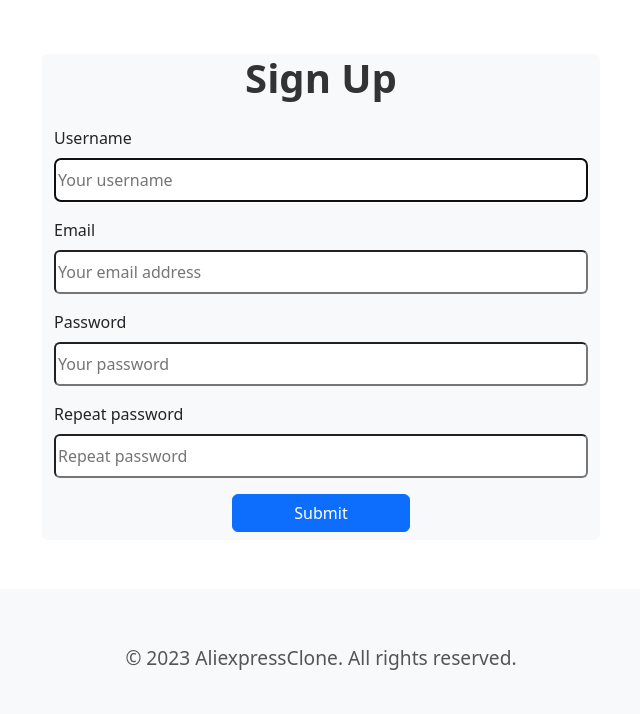
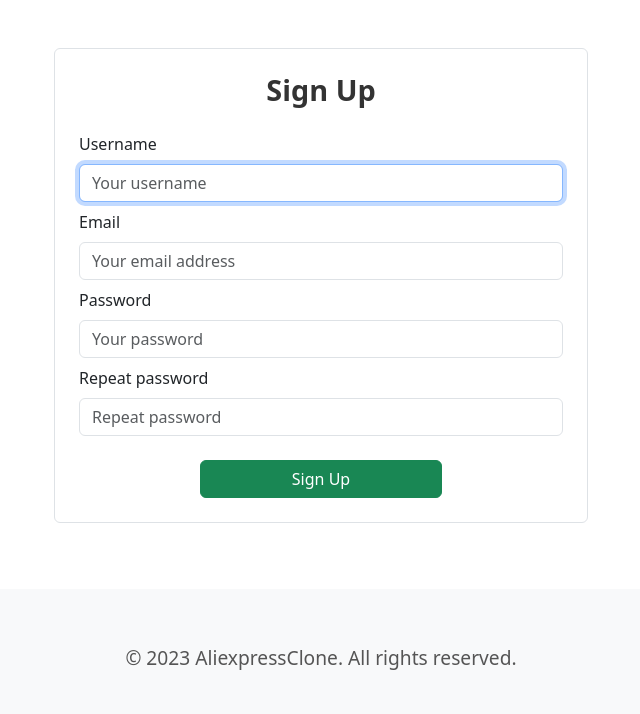
Before and after one commit to Deveno2222/Aliexpress, a Django app: page /signup/ in a window 1280 px wide. Shown: the part 86-800 px from the top of the page, without its empty margins (319-959 px from the left). Run offline with Django 4.2, Linux system fonts and the light colour scheme.

Commit message:
modified login and signup

```diff
--- a/core/forms.py
+++ b/core/forms.py
@@ -5,11 +5,11 @@ from django.contrib.auth.models import User
 class LoginForm(AuthenticationForm):
   username = forms.CharField(widget=forms.TextInput(attrs={
     'placeholder': 'Your username',
-    'class': 'w-100 py-2 px-6 rounded'
+    'class': 'form-control'
   }))
   password = forms.CharField(widget=forms.PasswordInput(attrs={
     'placeholder': 'Your password',
-    'class': 'w-100 py-2 px-6 rounded'
+    'class': 'form-control'
   }))
 
 class SignUpForm(UserCreationForm):
@@ -19,17 +19,17 @@ class SignUpForm(UserCreationForm):
 
   username = forms.CharField(widget=forms.TextInput(attrs={
     'placeholder': 'Your username',
-    'class': 'w-100 py-2 px-6 rounded'
+    'class': 'form-control'
   }))
   email = forms.CharField(widget=forms.EmailInput(attrs={
     'placeholder': 'Your email address',
-    'class': 'w-100 py-2 px-6 rounded'
+    'class': 'form-control'
   }))
   password1 = forms.CharField(widget=forms.PasswordInput(attrs={
     'placeholder': 'Your password',
-    'class': 'w-100 py-2 px-6 rounded'
+    'class': 'form-control'
   }))
   password2 = forms.CharField(widget=forms.PasswordInput(attrs={
     'placeholder': 'Repeat password',
-    'class': 'w-100 py-2 px-6 rounded'
+    'class': 'form-control'
   }))
--- a/core/templates/core/signup.html
+++ b/core/templates/core/signup.html
@@ -3,48 +3,49 @@
 {% block title %}Sign Up{% endblock %}
 
 {% block content %}
-<div class="container">
-  <div class="row">
-    <div class="col-md-6 my-4 mx-auto bg-light rounded">
-      <h1 class="mb-4 display-4 text-center">Sign Up</h1>
+<div class="container mt-5">
+  <div class="row justify-content-center">
+    <div class="col-md-6">
+      <form method="post" action="." class="border rounded p-4">
+        {% csrf_token %}
+        <h2 class="text-center mb-4">Sign Up</h2>
 
-      <form method="post" action=".">
-        {% csrf_token %}
-
-
-
-        <div class="mb-3">
+        <div class="form-group mb-2">
           <label class="inline-block mb-2">Username</label><br>
           {{ form.username }}
         </div>
 
-        <div class="mb-3">
+        <div class="form-group mb-2">
           <label class="inline-block mb-2">Email</label><br>
           {{ form.email }}
         </div>
 
-        <div class="mb-3">
+        <div class="form-group mb-2">
           <label class="inline-block mb-2">Password</label><br>
           {{ form.password1 }}
         </div>
 
-        <div class="mb-3">
+        <div class="form-group mb-2">
           <label class="inline-block mb-2">Repeat password</label><br>
           {{ form.password2 }}
         </div>
 
-        {% if form.errors or form.non_field_errors %}
-          <div class="alert alert-danger">
-            {% for field in form %}
-              {{ field.errors }}
-            {% endfor %}
-
-            {{ form.non_field_errors }}
-          </div>
+        {% if form.errors %}
+        <div class="alert alert-danger text-xs text-red-500 mb-4 mt-4">
+            <ul>
+                {% for field in form %}
+                    {% for error in field.errors %}
+                        <li><strong>{{ field.label }}:</strong> {{ error|escape }}</li>
+                    {% endfor %}
+                {% endfor %}
+                {% for error in form.non_field_errors %}
+                    <li><strong>Non-field error:</strong> {{ error|escape }}</li>
+                {% endfor %}
+            </ul>
+        </div>
         {% endif %}
-
-        <div class="d-grid col-4 mx-auto mb-2">
-          <button class="btn btn-primary">Submit</button>
+        <div class="d-grid col-6 mx-auto mt-4">
+          <button type="submit" class="btn btn-success btn-block">Sign Up</button>
         </div>
       </form>
     </div>
```
Also changed, not shown: core/templates/core/login.html (+23 -22 lines).
